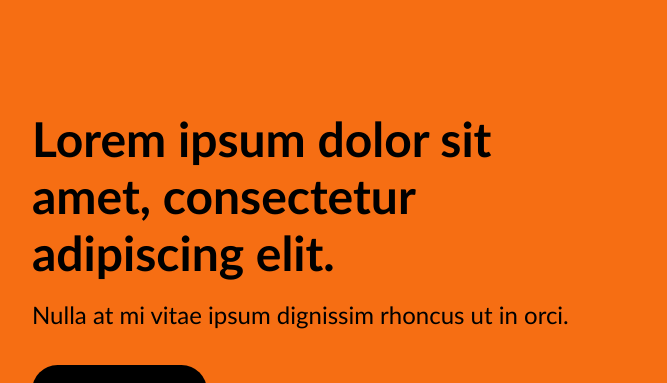
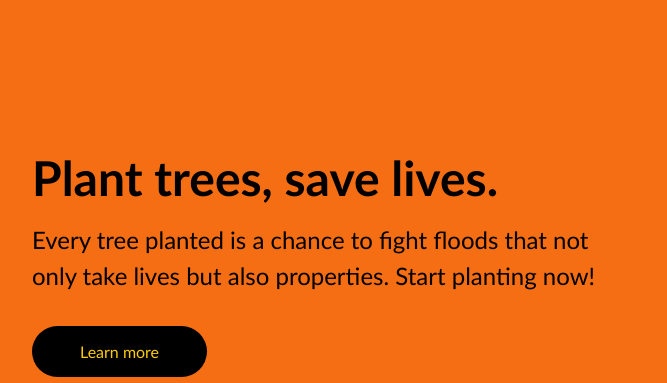
Before and after one commit to dothackjhe/my-portfolio.github.io, a plain HTML site: page Exercise 3/index.html in a window 1280 px wide. Shown: the part 197-580 px from the top of the page, 0-667 px from the left. Drawn offline with Linux system fonts and the light colour scheme.

Commit message:
Update index.html
Updated the content.

```diff
--- a/Exercise 3/index.html
+++ b/Exercise 3/index.html
@@ -19,9 +19,9 @@
     <section class="hero">
       <div class="hero-container">
         <div class="column-left">
-          <h1>Lorem ipsum dolor sit amet, consectetur adipiscing elit.</h1>
+          <h1>Plant trees, save lives.</h1>
           <p>
-            Nulla at mi vitae ipsum dignissim rhoncus ut in orci.
+            Every tree planted is a chance to fight floods that not only take lives but also properties. Start planting now!
           </p>
           <button>Learn more</button>
         </div>
```
